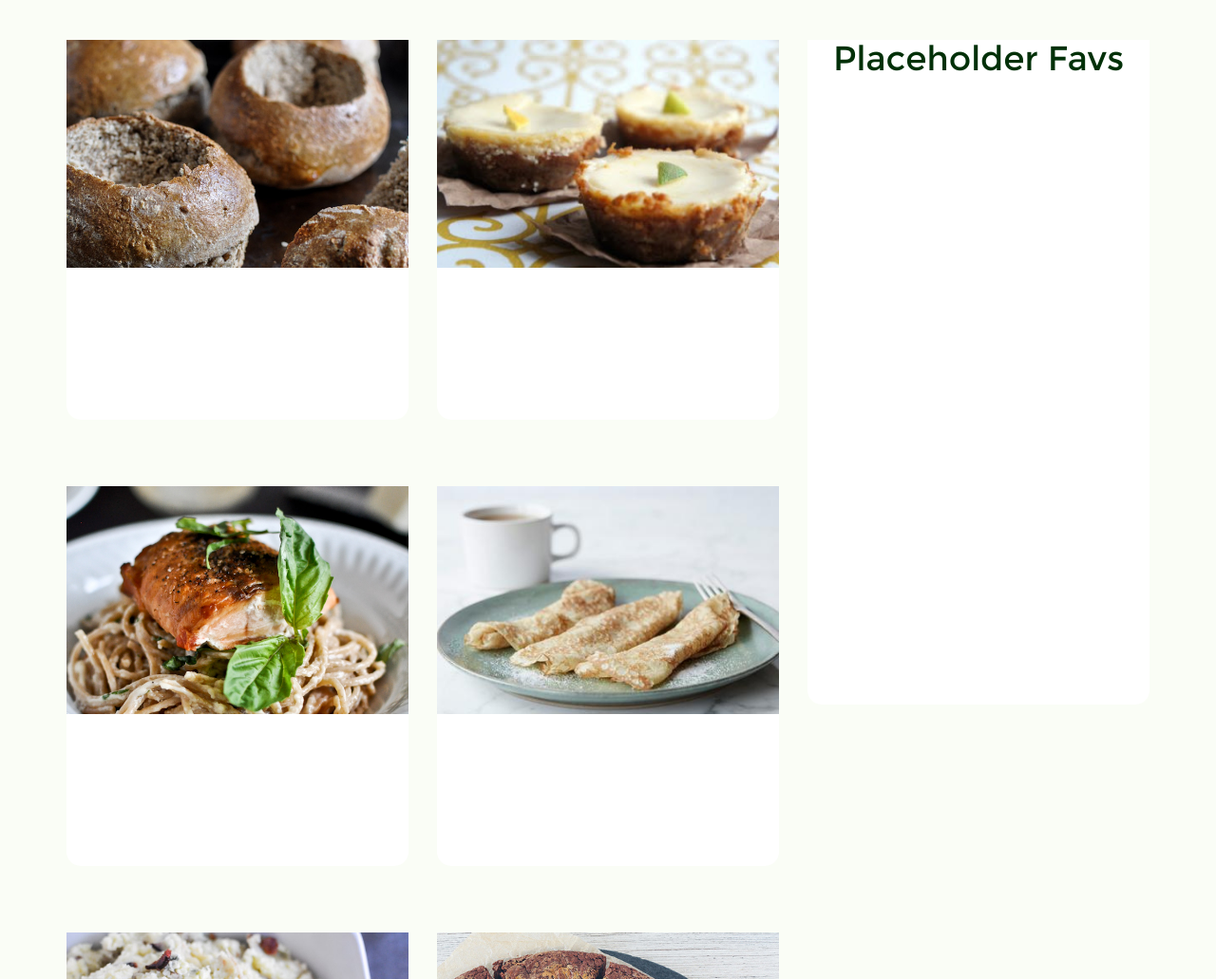
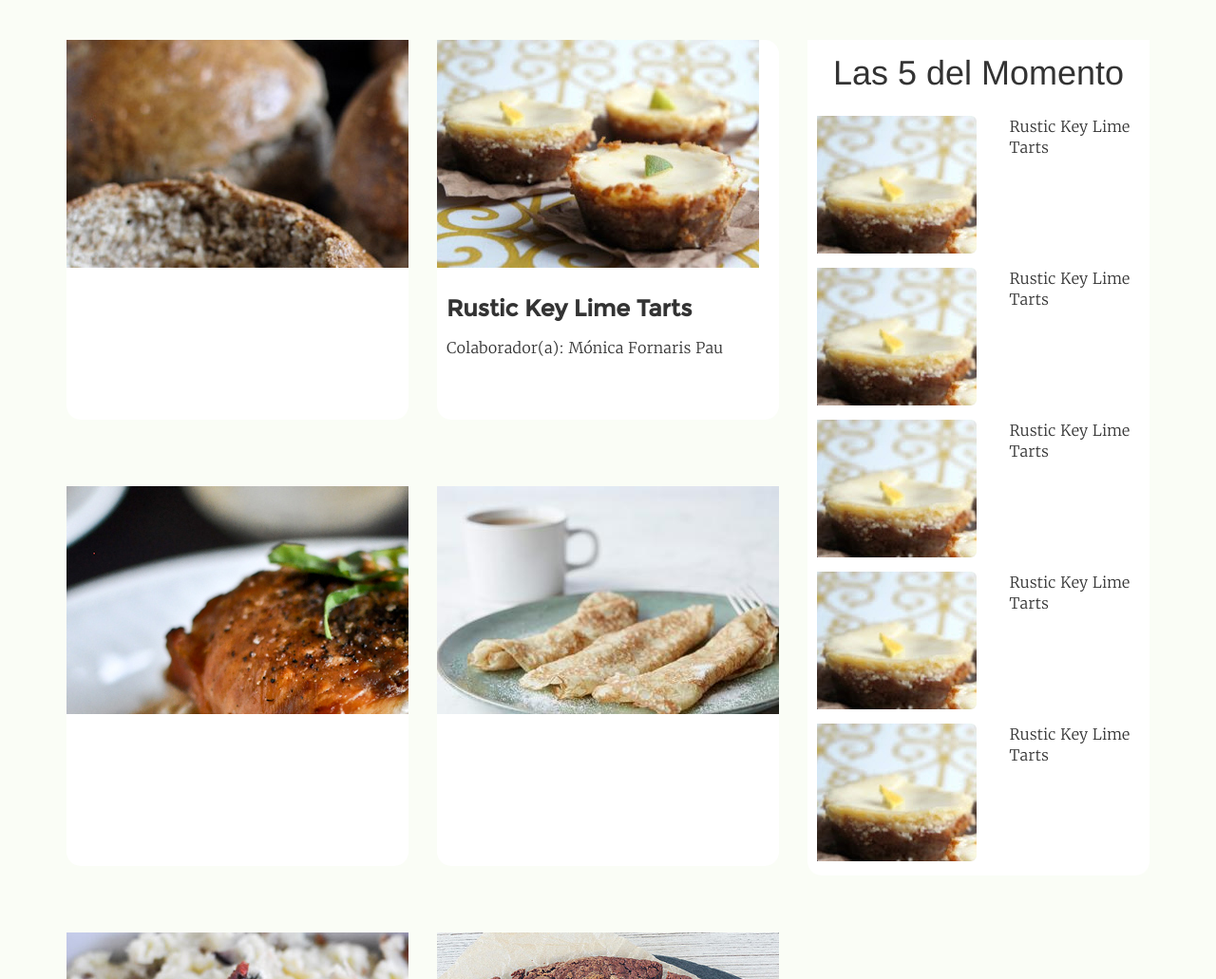
Before and after one commit to monicafp/recipe-website, a website: page public/index.html in a window 1280 px wide. Shown: the part 680-1711 px from the top of the page at 95% size. Drawn offline with Linux system fonts and the light colour scheme; files whose address does not match are found by name.

Commit message:
Added copy and content
* Added about page copy and corresponding css
* Added html for home page- favorites section and corresponding css

```diff
--- a/public/assets/css/about.css
+++ b/public/assets/css/about.css
@@ -8,9 +8,10 @@
   src: url(assets/fonts/Montserrat-Regular.ttf);
 }
 
-h1 {
+h2 {
   font-family: montserrat;
   color: #013008;
+  text-align: center;
 }
 
 .flex-container {
@@ -19,3 +20,8 @@ h1 {
   justify-content: center;
   align-items: center;
 }
+
+
+p {
+  font-family: merriweather;
+}
--- a/public/assets/css/home.css
+++ b/public/assets/css/home.css
@@ -11,12 +11,12 @@ h1 {
 
 .favorites-home {
   background-color: #FFFFFF;
-  height: 700px;
+  height: 880px;
   border-bottom-left-radius: 15px;
   border-bottom-right-radius: 15px;
 }
 
-.image-wrapper {
+.image-wrapper-recipes {
   width: 100%;
   height: 240px;
   overflow: hidden;
@@ -35,3 +35,35 @@ h1 {
 .recipes-row {
   margin-top: 20px;
 }
+
+.recipe-title {
+  font-family: montserrat;
+  margin: 30px 0 0 10px;
+  font-weight: bold;
+}
+
+.recipe-contributor {
+  font-family: merriweather;
+  margin-left: 10px;
+}
+
+.image-wrapper-favorites {
+  width: 90%;
+  height: 145px;
+  overflow: hidden;
+  padding-left: 10px;
+  margin-bottom: 15px;
+  border-radius: 6px;
+}
+
+.title-favorites-section {
+  padding: 15px 0;
+}
+
+.favorites-section-recipe-title {
+  padding-right: 0px;
+  padding-left: 0px;
+  display: flex;
+  align-items: center;
+  align-content: center;
+}
--- a/public/assets/css/layout.css
+++ b/public/assets/css/layout.css
@@ -7,6 +7,7 @@
   font-family: montserrat;
   src: url(assets/fonts/Montserrat-Regular.ttf);
 }
+
 
 #header-image-back {
   width: 100%;
@@ -18,11 +19,14 @@
   display: flex;
   align-items: center;
   justify-content: center;
+  background-attachment: fixed;
 }
 
 #a-la-mesa-logo {
   height: 450px;
 }
+
+
 
 .navbar {
   margin-bottom: 0;
--- a/public/home.html
+++ b/public/home.html
@@ -5,42 +5,56 @@
       <div class="row recipes-row">
         <div class="col-xs-6">
           <div class="recipe-home">
-            <div class="image-wrapper">
+            <div class="image-wrapper-recipes">
               <img src="assets/images/breadbowls-2-2.jpg" alt="bread bowl" />
+            </div>
+            <div class="recipe-title">
+
+            </div>
+              <div class="recipe-source">
+              </div>
+                <div class="recipe-start">
+
+                </div>
+          </div>
+        </div>
+        <div class="col-xs-6">
+          <div class="recipe-home">
+            <div class="image-wrapper-recipes">
+              <img src="assets/images/1-rustic-key-lime-tarts.jpg" alt="key lime tarts" />
+            </div>
+            <h3 class="recipe-title">
+              Rustic Key Lime Tarts
+            <h3>
+              <p class="recipe-contributor">
+                Colaborador(a): Mónica Fornaris Pau
+              </p>
+          </div>
+        </div>
+        <div class="col-xs-6">
+          <div class="recipe-home">
+            <div class="image-wrapper-recipes">
+              <img src="assets/images/2-crispy-salmon.jpg" alt="crispy salmon" />
             </div>
           </div>
         </div>
         <div class="col-xs-6">
           <div class="recipe-home">
-            <div class="image-wrapper">
-              <img src="assets/images/1-rustic-key-lime-tarts.jpg" alt="bread bowl" />
-            </div>
-          </div>
-        </div>
-        <div class="col-xs-6">
-          <div class="recipe-home">
-            <div class="image-wrapper">
-              <img src="assets/images/2-crispy-salmon.jpg" alt="bread bowl" />
-            </div>
-          </div>
-        </div>
-        <div class="col-xs-6">
-          <div class="recipe-home">
-            <div class="image-wrapper">
+            <div class="image-wrapper-recipes">
               <img src="assets/images/3-crepes.jpeg" alt="bread bowl" />
             </div>
           </div>
         </div>
         <div class="col-xs-6">
           <div class="recipe-home">
-            <div class="image-wrapper">
+            <div class="image-wrapper-recipes">
               <img src="assets/images/4-smashed-potatoes.jpg" alt="bread bowl" />
             </div>
           </div>
         </div>
         <div class="col-xs-6">
           <div class="recipe-home">
-            <div class="image-wrapper">
+            <div class="image-wrapper-recipes">
               <img src="assets/images/5-speculoos-swirl-brownies.jpg" alt="bread bowl" />
             </div>
           </div>
@@ -54,7 +68,66 @@
 
     <div class="col-md-4">
       <div class="favorites-home">
-        <h1>Placeholder Favs</h1>
+        <h1 class="title-favorites-section">Las 5 del Momento</h1>
+        <div class="row">
+          <div class="col-xs-7">
+            <div class="image-wrapper-favorites">
+              <img src="assets/images/1-rustic-key-lime-tarts.jpg" alt="key lime tarts" />
+            </div>
+          </div>
+          <div class="col-xs-5 favorites-section-recipe-title">
+<p>
+  Rustic Key Lime Tarts
+</p>
+          </div>
+
+
+          <div class="col-xs-7">
+            <div class="image-wrapper-favorites">
+              <img src="assets/images/1-rustic-key-lime-tarts.jpg" alt="key lime tarts" />
+            </div>
+          </div>
+          <div class="col-xs-5 favorites-section-recipe-title">
+<p>
+  Rustic Key Lime Tarts
+</p>
+          </div>
+
+
+          <div class="col-xs-7">
+            <div class="image-wrapper-favorites">
+              <img src="assets/images/1-rustic-key-lime-tarts.jpg" alt="key lime tarts" />
+            </div>
+          </div>
+          <div class="col-xs-5 favorites-section-recipe-title">
+<p>
+  Rustic Key Lime Tarts
+</p>
+          </div>
+          <div class="col-xs-7">
+            <div class="image-wrapper-favorites">
+              <img src="assets/images/1-rustic-key-lime-tarts.jpg" alt="key lime tarts" />
+            </div>
+          </div>
+          <div class="col-xs-5 favorites-section-recipe-title">
+          <p>
+          Rustic Key Lime Tarts
+          </p>
+          </div>
+          <div class="col-xs-7">
+            <div class="image-wrapper-favorites">
+              <img src="assets/images/1-rustic-key-lime-tarts.jpg" alt="key lime tarts" />
+            </div>
+          </div>
+          <div class="col-xs-5 favorites-section-recipe-title">
+          <p>
+          Rustic Key Lime Tarts
+          </p>
+          </div>
+
+
+
+        </div>
       </div>
 
     </div>
```
Also changed, not shown: public/about.html (+29 -2 lines), public/assets/images/header-image.jpg.
